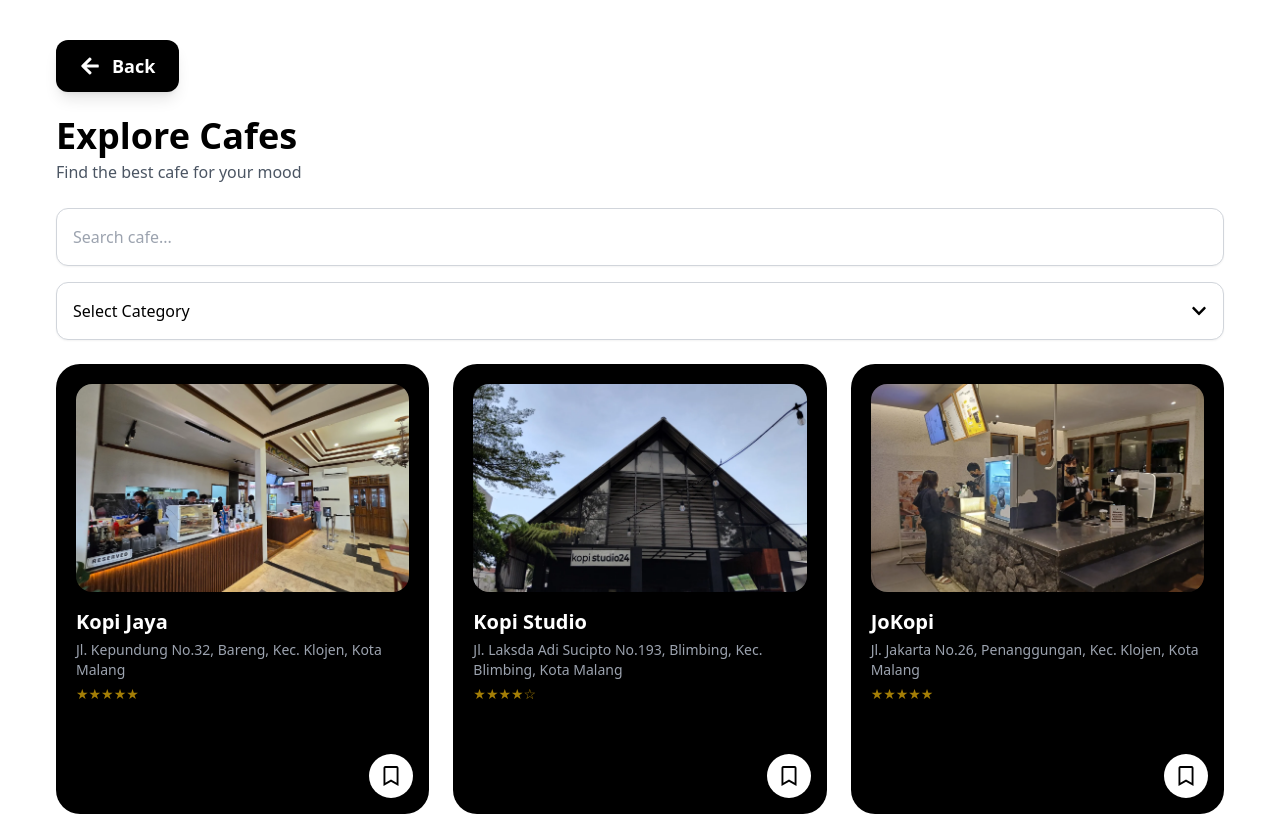
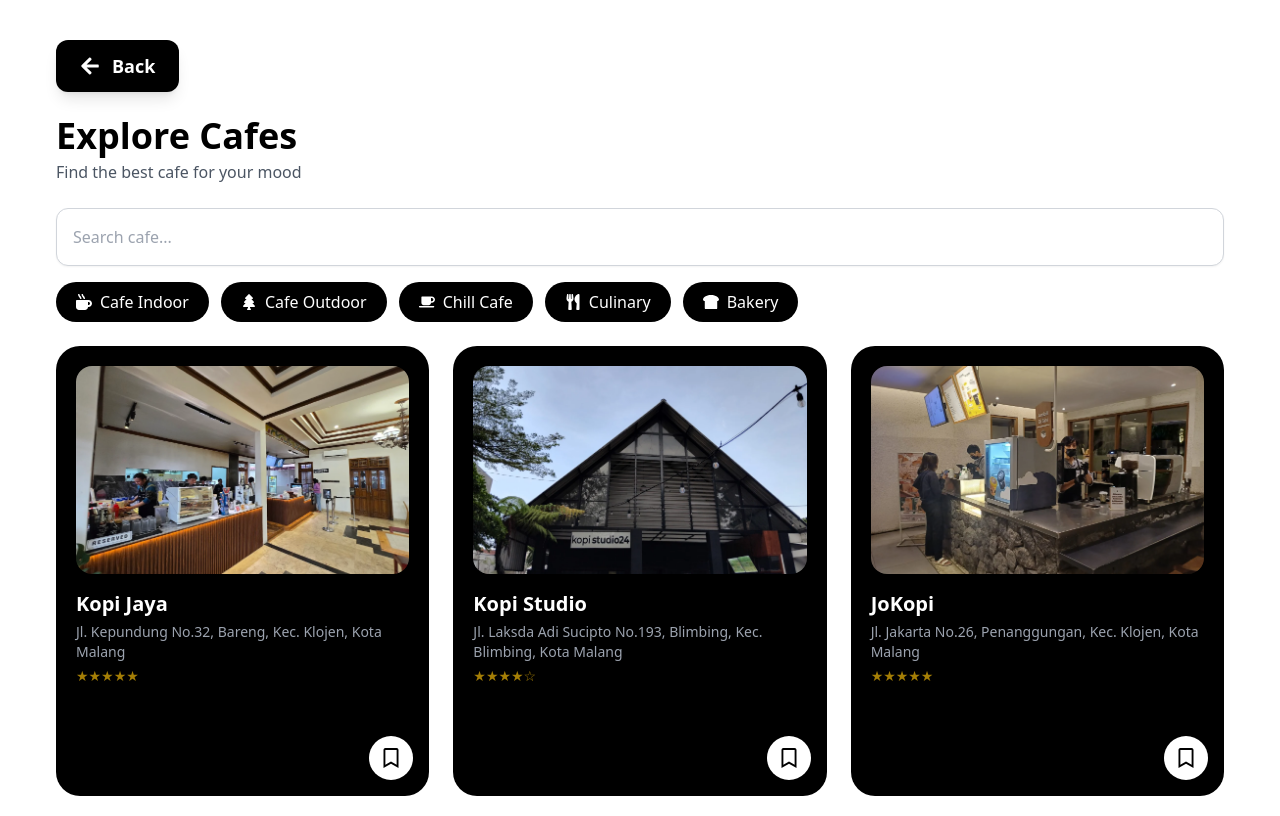
Before and after one commit to Bagasxyz93/MIA_2025, a React (Vite) app: page /more-cafes in a window 1280 px wide. Shown: the top 816 px of the page. Built offline with nearby package versions, Linux system fonts and the light colour scheme; a web font is replaced by a local one.

Commit message:
tombol kategori

```diff
--- a/src/pages/ExplorePage.jsx
+++ b/src/pages/ExplorePage.jsx
@@ -4,7 +4,6 @@
 import { Swiper, SwiperSlide } from 'swiper/react';
 import 'swiper/css';
 import 'swiper/css/navigation';
-import { useState } from 'react';
 import { useNavigate } from "react-router-dom";
 import { useEffect } from "react";
 import { useLocation } from "react-router-dom";
--- a/src/pages/MoreCafePage.jsx
+++ b/src/pages/MoreCafePage.jsx
@@ -1,16 +1,16 @@
 import CafeCard from "../components/CafeCard";
-import { FaArrowLeft, FaChevronDown } from "react-icons/fa";
+import { FaArrowLeft, FaMugHot, FaTree, FaCoffee, FaUtensils, FaBreadSlice } from "react-icons/fa";
 import { useNavigate, useLocation } from "react-router-dom";
 import { useState, useEffect } from "react";
 import cafes from "../data/cafes.json";
 
-// Semua kategori
+// Semua kategori beserta ikon
 const allCategories = [
-  "Cafe Indoor",
-  "Cafe Outdoor",
-  "Chill Cafe",
-  "Culinary",
-  "Bakery"
+  { label: "Cafe Indoor", icon: <FaMugHot /> },
+  { label: "Cafe Outdoor", icon: <FaTree /> },
+  { label: "Chill Cafe", icon: <FaCoffee /> },
+  { label: "Culinary", icon: <FaUtensils /> },
+  { label: "Bakery", icon: <FaBreadSlice /> },
 ];
 
 export default function MoreCafePage() {
@@ -20,7 +20,6 @@
 
   const [selectedCategory, setSelectedCategory] = useState("");
   const [searchText, setSearchText] = useState("");
-  const [dropdownOpen, setDropdownOpen] = useState(false);
 
   useEffect(() => {
     if (passedCategory) {
@@ -28,8 +27,12 @@
     }
   }, [passedCategory]);
 
-  const toggleDropdown = () => setDropdownOpen((prev) => !prev);
+  // Klik kategori → pilih atau unselect
+  const handleCategoryClick = (cat) => {
+    setSelectedCategory((prev) => (prev === cat ? "" : cat));
+  };
 
+  // Filter cafe
   const filteredCafes = cafes.filter((cafe) => {
     const nameMatch = cafe.name.toLowerCase().includes(searchText.toLowerCase());
     const categoryMatch =
@@ -61,43 +64,30 @@
         className="w-full p-4 border border-gray-300 rounded-xl mb-4 shadow-sm focus:ring-2 focus:ring-black focus:outline-none"
       />
 
-      {/* DROPDOWN KATEGORI */}
-      <div className="relative mb-6">
-        <button
-          onClick={toggleDropdown}
-          className="w-full flex justify-between items-center p-4 border border-gray-300 rounded-xl shadow-sm bg-white hover:bg-gray-100 transition"
-        >
-          {selectedCategory || "Select Category"}
-          <FaChevronDown className={`transition-transform ${dropdownOpen ? "rotate-180" : ""}`} />
-        </button>
-
-        {dropdownOpen && (
-          <div className="absolute z-10 mt-1 w-full bg-white border border-gray-300 rounded-xl shadow-lg max-h-60 overflow-auto">
-            <button
-              onClick={() => { setSelectedCategory(""); setDropdownOpen(false); }}
-              className="w-full text-left px-4 py-2 hover:bg-gray-100 transition"
-            >
-              All Categories
-            </button>
+      {/* CATEGORY BUTTONS DENGAN ICON */}
+      <div className="flex flex-wrap gap-3 mb-6">
         {allCategories.map((cat) => (
           <button
-                key={cat}
-                onClick={() => { setSelectedCategory(cat); setDropdownOpen(false); }}
-                className="w-full text-left px-4 py-2 hover:bg-gray-100 transition"
+            key={cat.label}
+            onClick={() => handleCategoryClick(cat.label)}
+            className={`flex items-center gap-2 px-5 py-2 rounded-full font-medium transition ${
+              selectedCategory === cat.label
+                ? "bg-gray-400 text-white"
+                : "bg-black text-white hover:bg-gray-700"
+            }`}
           >
-                {cat}
+            {cat.icon}
+            {cat.label}
           </button>
         ))}
       </div>
-        )}
 
       {/* Tampilkan kategori yang dipilih */}
       {selectedCategory && (
-          <p className="text-gray-700 mt-2">
+        <p className="text-gray-700 mb-4">
           Selected Category: <span className="font-semibold">{selectedCategory}</span>
         </p>
       )}
-      </div>
 
       {/* LIST CAFE */}
       <div className="pb-20 grid grid-cols-1 sm:grid-cols-2 lg:grid-cols-3 gap-6">
```
Lines whose indentation alone changed are shown as unchanged.
